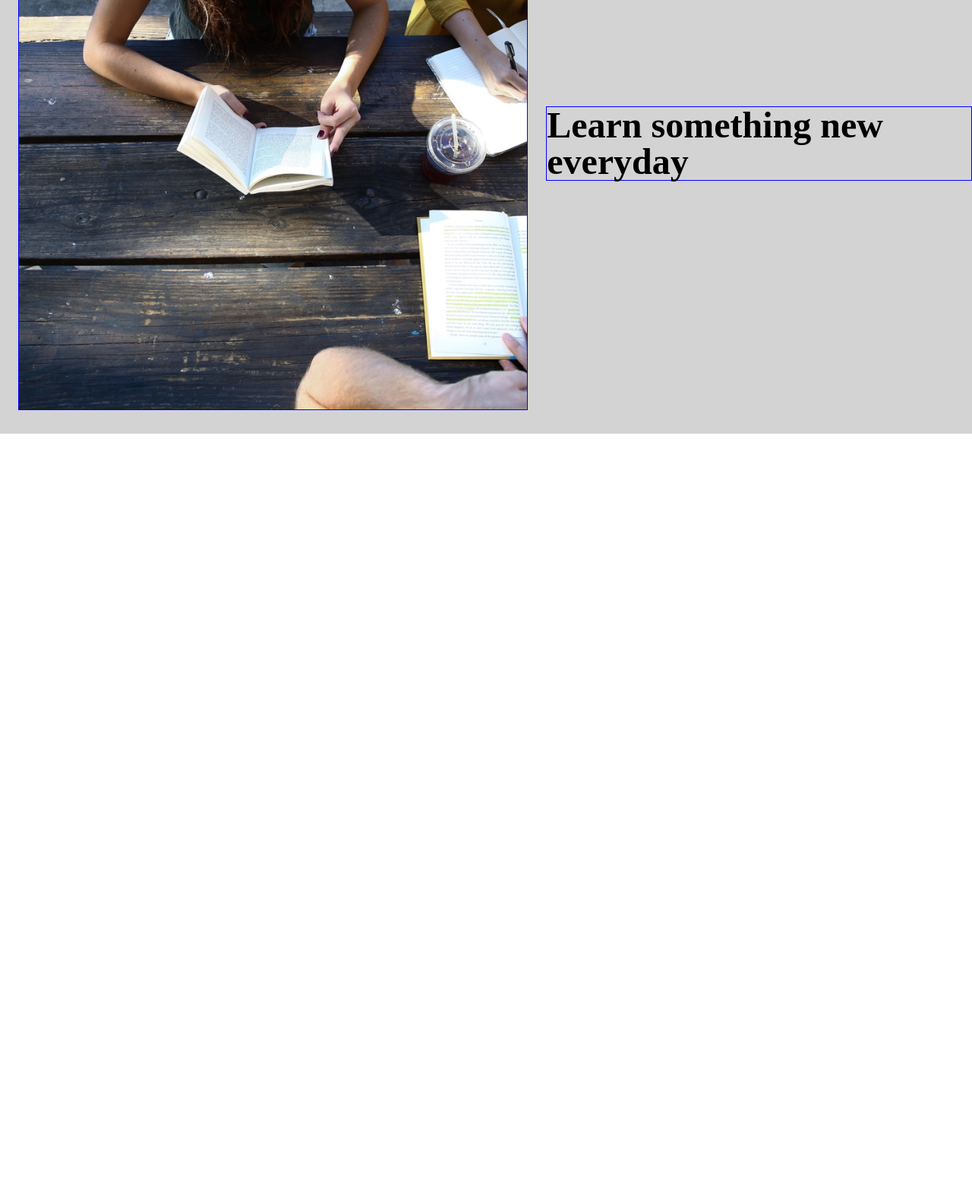
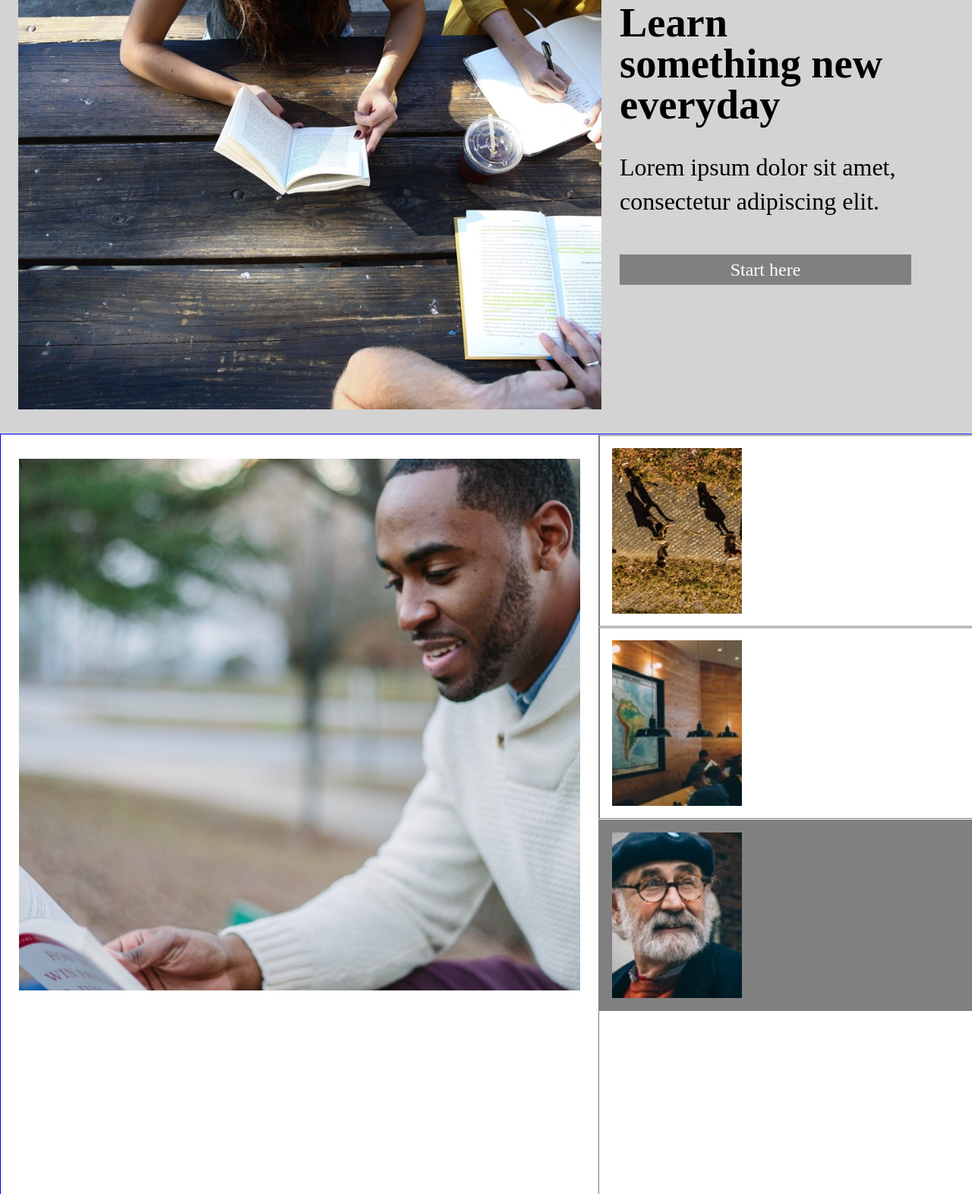
Before and after one commit to mcook171/colmarAcademy, a plain HTML site: page index.html in a window 1280 px wide. Shown: the part 257-1829 px from the top of the page at 76% size. Before the commit the page ends 828 px from the top, so only its background shows below. Drawn offline with Linux system fonts and the light colour scheme.

Commit message:
Banner complete, Main started.

```diff
--- a/index.html
+++ b/index.html
@@ -39,12 +39,37 @@
 
     <div class="banner">
       <div class="image-container">
-
       </div>
       <div class="supporting">
-        <h1>Learn something new everyday</h1>
+        <div class="content">
+          <h1>Learn something new everyday</h1>
+          <h2>Lorem ipsum dolor sit amet, consectetur adipiscing elit.</h2>
+        </div>
+        <div class="btn">
+          <span>Start here</span>
+        </div>
       </div>
+    </div>
 
-    </div>
+    <!-- Main Section -->
+
+    <main>
+      <div class="images-container">\
+      </div>
+      <div class="supporting">
+        <div class="story" id="orientation">
+          <div class="image-container">
+          </div>
+        </div>
+        <div class="story" id="campus">
+          <div class="image-container">
+          </div>
+        </div>
+        <div class="story" id="lecture">
+          <div class="image-container">
+          </div>
+        </div>
+      </div>
+    </main>
   </body>
 </html>
--- a/resources/css/style.css
+++ b/resources/css/style.css
@@ -79,22 +79,95 @@ nav ul a {
   background-size: cover;
   width: 60%;
   height: 700px;
-
-  border: 1px solid blue;
-}
-.banner img {
-  padding-top: 32px;
 }
 
 .banner .supporting {
   display: flex;
-
-  border: 1px solid blue;
+  justify-content: center;
+  align-items: center;
+  flex-direction: column;
+  width: 30%;
 }
 
 .banner h1 {
   width: 100%;
   font-weight: bold;
-  font-size: 3rem;
+  font-size: 3.4rem;
   text-align: left;
 }
+
+.banner h2 {
+  margin: 2rem 0;
+  font-size: 2rem;
+  line-height: 1.4;
+}
+
+.supporting .btn {
+  width: 100%;
+  background-color: grey;
+  text-align: center;
+  padding: 0.5rem 0;
+  margin-top: 1rem;
+}
+
+.supporting .btn span {
+  font-size: 1.5rem;
+  color: white;
+}
+
+/* Main Section */
+
+main {
+  display: flex;
+
+  width: 100%;
+  height: 1000px;
+  border: 1px solid blue;
+}
+
+main .images-container {
+  width: 60%;
+  height: 700px;
+  margin: 2rem 1.5rem;
+  background-image: url("../images/information-main.jpg");
+  background-position: center;
+  background-repeat: no-repeat;
+  background-size: cover;
+}
+
+main .supporting {
+  width: 40%;
+  height: 1000px;
+  border-left: 1px solid grey;
+}
+
+.story {
+  height: 250px;
+  display: flex;
+  margin: 1px 0;
+  border: 1px solid grey;
+}
+.story .image-container {
+  background-position: center;
+  background-size: cover;
+  background-repeat: no-repeat;
+  width: 35%;
+  height: auto;
+  margin: 1rem;
+}
+
+#orientation .image-container{
+  background-image: url("../images/information-orientation.jpg");
+}
+
+#campus .image-container{
+  background-image: url("../images/information-campus.jpg");
+}
+
+#lecture {
+  background-color: grey;
+}
+
+#lecture .image-container{
+  background-image: url("../images/information-guest-lecture.jpg");
+}
```
